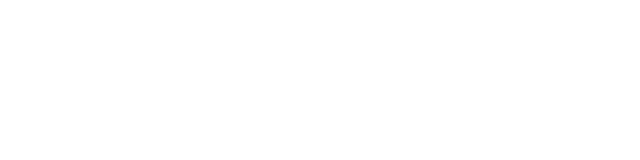
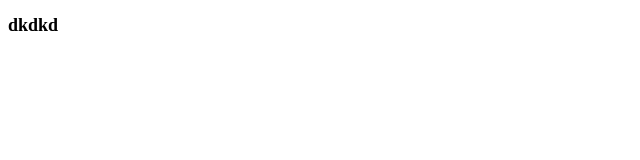
Before and after one commit to guroommeong/react-guroommeong, a React (Create React App) app: page /calendar in a window 1280 px wide. Before the commit this address had no page. Shown: the top 160 px of the page, without its empty margins (0-640 px from the left). Built offline with nearby package versions, Linux system fonts and the light colour scheme.

Commit message:
feat) 달력 작업

```diff
--- a/src/AppRouter.tsx
+++ b/src/AppRouter.tsx
@@ -2,6 +2,7 @@
 import { BrowserRouter, Routes, Route } from 'react-router-dom';
 import DogList from './features/dog-list/screen';
 import Home from './features/home/screen';
+import Calendar from './features/calendar/screen';
 
 const AppRouter = () => {
   return (
@@ -9,6 +10,7 @@
       <Routes>
         <Route path="/" element={<Home />} />
         <Route path="/doglist" element={<DogList />} />
+        <Route path="/calendar" element={<Calendar />} />
       </Routes>
     </BrowserRouter>
   );
--- /dev/null
+++ b/src/component/calendar/calendarComponent.tsx
@@ -0,0 +1,12 @@
+import React from 'react';
+import { HB2 } from '../../styled/Typography';
+
+const CalendarComponent = () => {
+  return (
+    <div>
+      <HB2>dkdkd</HB2>
+    </div>
+  );
+};
+
+export default CalendarComponent;
--- /dev/null
+++ b/src/features/calendar/screen.tsx
@@ -0,0 +1,12 @@
+import React from 'react';
+import CalendarComponent from '../../component/calendar/calendarComponent';
+
+const Calendar = () => {
+  return (
+    <div>
+      <CalendarComponent />
+    </div>
+  );
+};
+
+export default Calendar;
```
